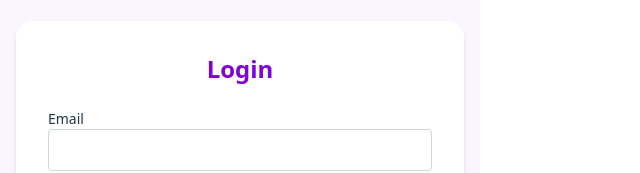
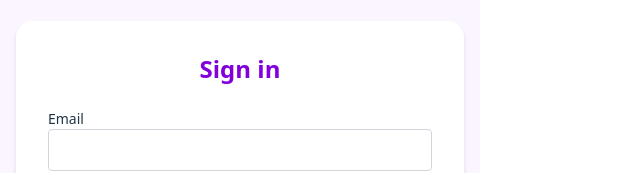
Before and after one commit to Juan21Herrera/Culinarytech, a React (Vite) app in the folder frontend/: page / in a window 1280 px wide. Shown: the part 150-323 px from the top of the page, without its empty margins (0-640 px from the left). Built offline with nearby package versions, Linux system fonts and the light colour scheme.

Commit message:
Second commit

```diff
--- a/frontend/src/components/forms/LoginForm.jsx
+++ b/frontend/src/components/forms/LoginForm.jsx
@@ -25,7 +25,7 @@ export default function LoginForm() {
     return (
         <div className="min-h-screen flex items-center justify-center px-4">
             <div className="w-full max-w-md bg-white rounded-2xl shadow-md p-8">
-            <h2 className="text-2xl font-semibold mb-6 text-center text-purple-700">Login</h2>
+            <h2 className="text-2xl font-semibold mb-6 text-center text-purple-700">Sign in</h2>
         <form clasName="bg-white p-8 rounded shadow-lg w-full max-w-sm">
 
             <div className="mb-4">
--- a/frontend/src/components/forms/RegisterForm.jsx
+++ b/frontend/src/components/forms/RegisterForm.jsx
@@ -39,7 +39,7 @@ export default function RegisterForm() {
                 body: JSON.stringify({
                     name: form.name,
                     email: form.email,
-                    password: form.password,
+                    password: form.password
                 })
             });
 
```
